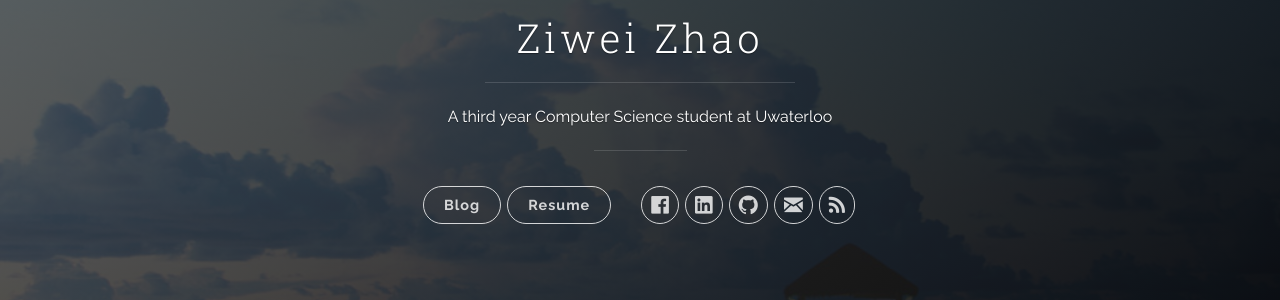
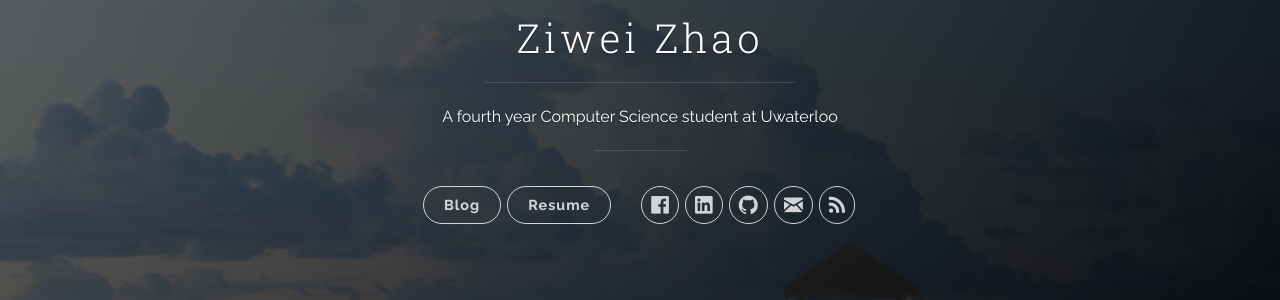
Before and after one commit to ZiweiZhao/ziweizhao.github.io, a Jekyll site: the page built from index.html, in a window 1280 px wide. Shown: the part 391-691 px from the top of the page. Built offline with Jekyll 4.4.1, drawn with Linux system fonts in a browser that asks for light colours; nearby versions of some CDN libraries; the list of posts is cut into pages by our own code.

Commit message:
Change to 4th year

```diff
--- a/_config.yml
+++ b/_config.yml
@@ -1,6 +1,6 @@
 # Site settings
 title: Ziwei Zhao
-description: 'A third year Computer Science student at Uwaterloo'
+description: 'A fourth year Computer Science student at Uwaterloo'
 url: 'http://ziweizhao.com'
 baseurl: '/ziweizhao.github.io/'
 # google_analytics: 'UA-XXXXXX-X'
```
